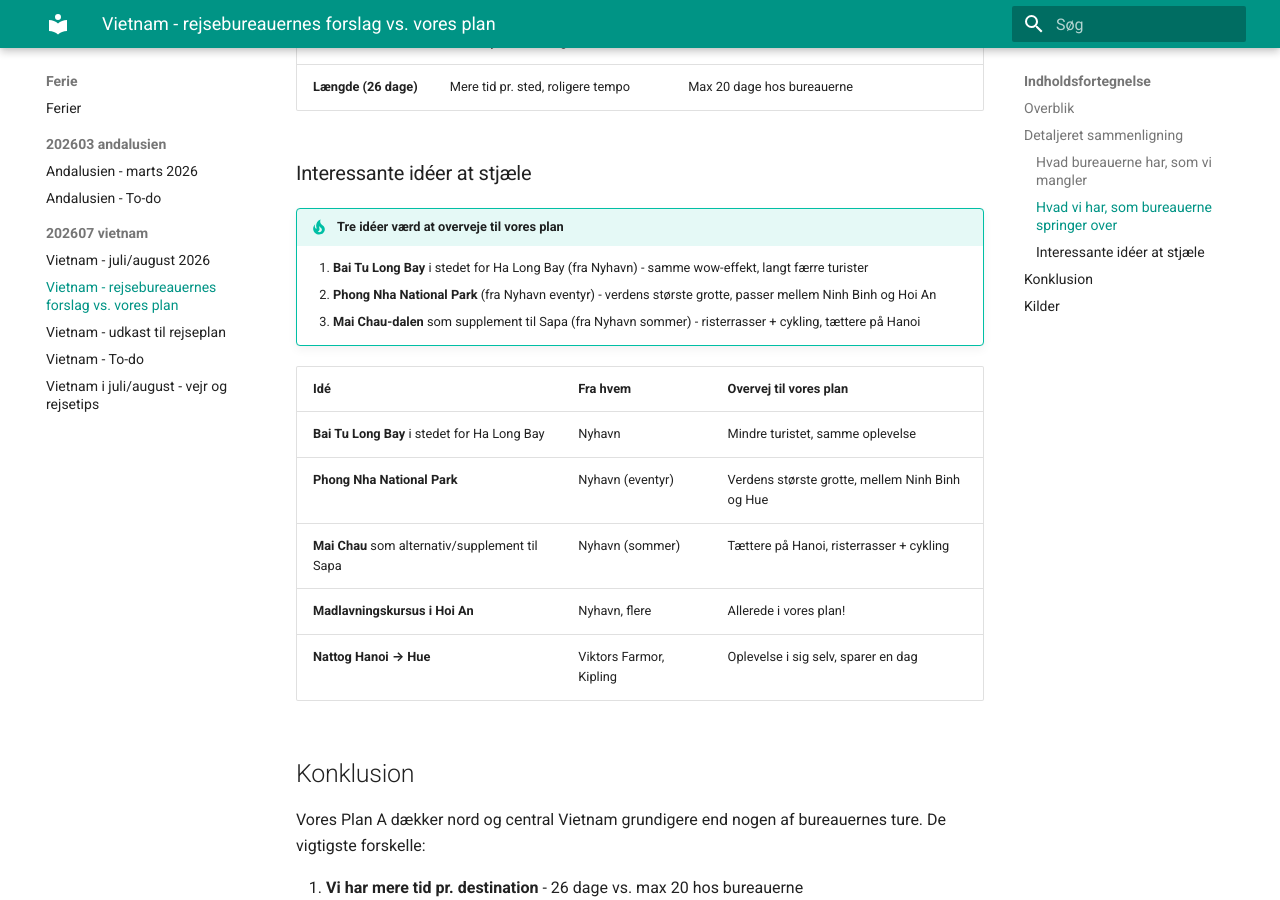
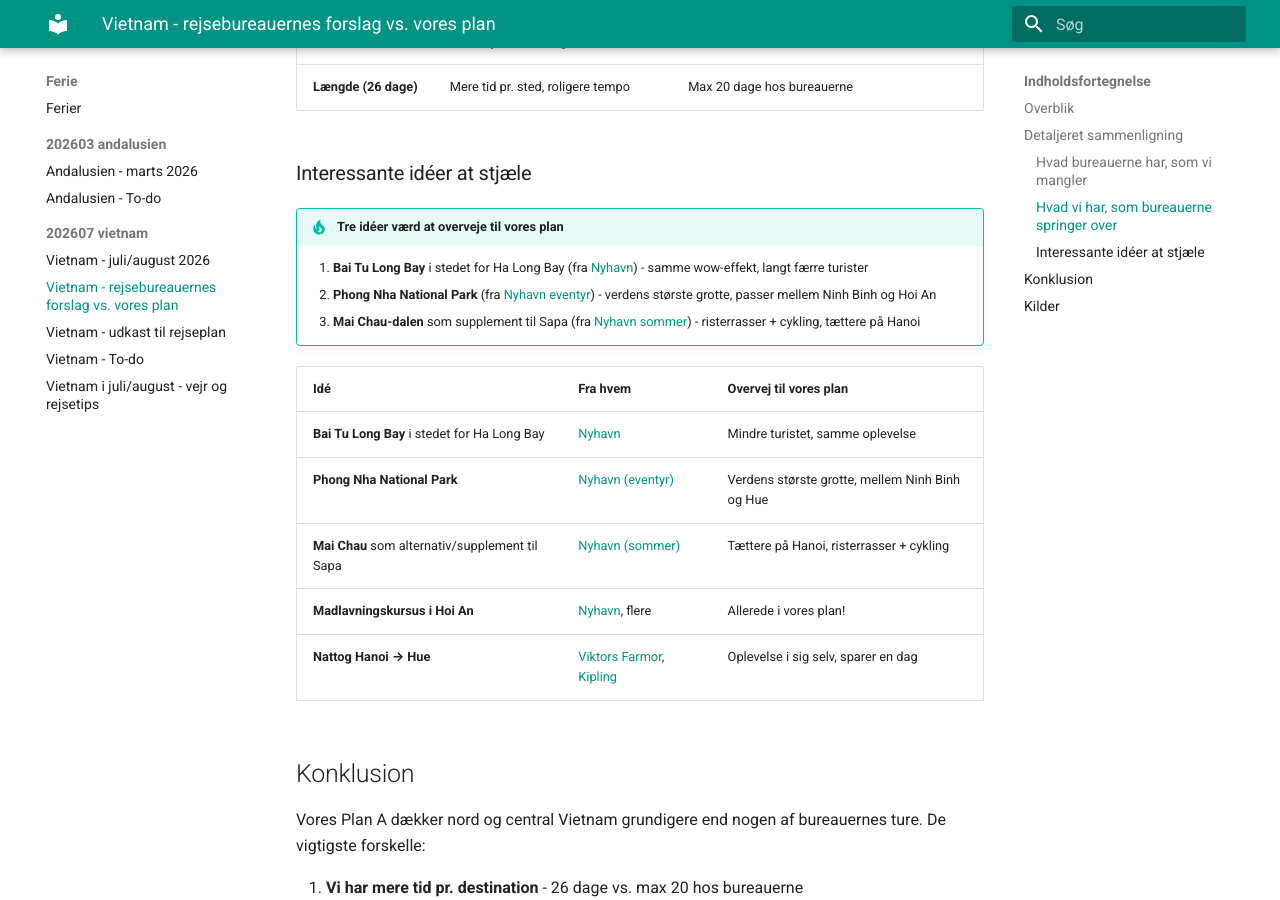
Before and after one commit to larsgam/Ferie, an MkDocs documentation site: the page built from docs/202607-vietnam/rejsebureauer-sammenligning.md, in a window 1280 px wide and 900 px high, scrolled down 2201 px. Built offline with MkDocs 1.6.1 and Material for MkDocs 9.7.7, drawn with Linux system fonts in a browser that asks for light colours; part of the change alters nothing that is shown.

Commit message:
Add links to travel agency pages in tips section
Co-Authored-By: Claude Opus 4.6 <noreply@anthropic.com>

```diff
--- a/docs/202607-vietnam/rejsebureauer-sammenligning.md
+++ b/docs/202607-vietnam/rejsebureauer-sammenligning.md
@@ -49,17 +49,17 @@
 
 !!! tip "Tre idéer værd at overveje til vores plan"
 
-    1. **Bai Tu Long Bay** i stedet for Ha Long Bay (fra Nyhavn) - samme wow-effekt, langt færre turister
-    2. **Phong Nha National Park** (fra Nyhavn eventyr) - verdens største grotte, passer mellem Ninh Binh og Hoi An
-    3. **Mai Chau-dalen** som supplement til Sapa (fra Nyhavn sommer) - risterrasser + cykling, tættere på Hanoi
+    1. **Bai Tu Long Bay** i stedet for Ha Long Bay (fra [Nyhavn](https://www.nyhavn.dk/vietnam/rejser/kompromisloest-eventyr-i-vietnam)) - samme wow-effekt, langt færre turister
+    2. **Phong Nha National Park** (fra [Nyhavn eventyr](https://www.nyhavn.dk/vietnam/rejser/kompromisloest-eventyr-i-vietnam)) - verdens største grotte, passer mellem Ninh Binh og Hoi An
+    3. **Mai Chau-dalen** som supplement til Sapa (fra [Nyhavn sommer](https://www.nyhavn.dk/vietnam/rejser/sommer-i-vietnam)) - risterrasser + cykling, tættere på Hanoi
 
 | Idé | Fra hvem | Overvej til vores plan |
 |---|---|---|
-| **Bai Tu Long Bay** i stedet for Ha Long Bay | Nyhavn | Mindre turistet, samme oplevelse |
-| **Phong Nha National Park** | Nyhavn (eventyr) | Verdens største grotte, mellem Ninh Binh og Hue |
-| **Mai Chau** som alternativ/supplement til Sapa | Nyhavn (sommer) | Tættere på Hanoi, risterrasser + cykling |
-| **Madlavningskursus i Hoi An** | Nyhavn, flere | Allerede i vores plan! |
-| **Nattog Hanoi → Hue** | Viktors Farmor, Kipling | Oplevelse i sig selv, sparer en dag |
+| **Bai Tu Long Bay** i stedet for Ha Long Bay | [Nyhavn](https://www.nyhavn.dk/vietnam/rejser/kompromisloest-eventyr-i-vietnam) | Mindre turistet, samme oplevelse |
+| **Phong Nha National Park** | [Nyhavn (eventyr)](https://www.nyhavn.dk/vietnam/rejser/kompromisloest-eventyr-i-vietnam) | Verdens største grotte, mellem Ninh Binh og Hue |
+| **Mai Chau** som alternativ/supplement til Sapa | [Nyhavn (sommer)](https://www.nyhavn.dk/vietnam/rejser/sommer-i-vietnam) | Tættere på Hanoi, risterrasser + cykling |
+| **Madlavningskursus i Hoi An** | [Nyhavn](https://www.nyhavn.dk/vietnam/rejser/sommer-i-vietnam), flere | Allerede i vores plan! |
+| **Nattog Hanoi → Hue** | [Viktors Farmor](https://www.viktorsfarmor.dk/rejsemal/asien/vietnam/fantastiske-vietnam), [Kipling](https://www.kiplingtravel.dk/rejser/asien/vietnam/den-store-indokinarejse) | Oplevelse i sig selv, sparer en dag |
 
 ## Konklusion
 
```
